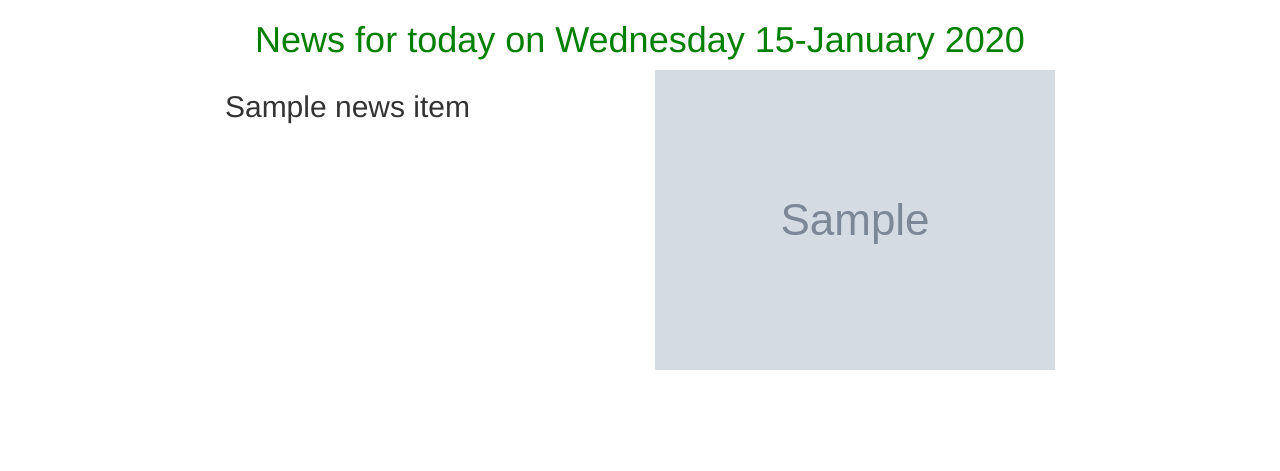
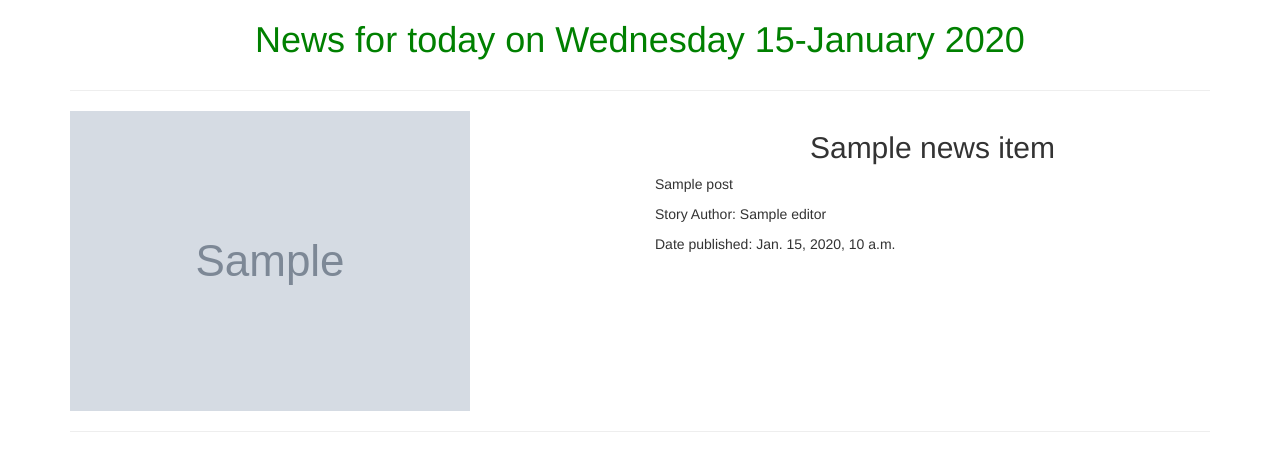
Before and after one commit to sam2020-4/Moringa-tribune, a Django app: template news/templates/all-news/today-news.html in a window 1280 px wide. Shown: the part 52-523 px from the top of the page. Run offline with Django 3.2, Linux system fonts and the light colour scheme; the template is opened without the code that fills it: most values are stand-ins (such as "Sample title", 1, 10 or a date in 2020); grey boxes marked "Sample" are stand-in pictures; some libraries are stand-ins or nearby versions.

Commit message:
modified news template

```diff
--- a/news/templates/all-news/today-news.html
+++ b/news/templates/all-news/today-news.html
@@ -7,18 +7,22 @@
   <!-- Looping through news   -->
   {% for news_item in news %}
   <!-- displaying image uploaded -->
-
+  <hr class="mt-5 mb-5">
   <div class="row">
-    <!-- displaying News articles -->
-    <div class="col-xs-6 col-sm-6 col-md-6 col-lg-6">
-      <h2 class="text-center"> {{ news_item.title }} </h2>
-    </div>
-
     <!--Display news Article images  -->
     <div class="col-xs-6 col-sm-6 col-md-6 col-lg-6">
       <img src="{{news_item.article_image.url}}" class="img-responsive" alt="Image">
     </div>
+
+    <!-- displaying News articles -->
+    <div class="col-xs-6 col-sm-6 col-md-6 col-lg-6">
+      <h2 class="text-center"> {{ news_item.title }} </h2>
+      <p>{{ news_item.post }}</p>
+      <p> Story Author: {{ news_item.editor }}</p>
+      <p>Date published: {{ news_item.pub_date }}</p>
+    </div>
   </div>
+  <hr>
 
   {% empty %}
   <div class="row">
--- a/news/urls.py
+++ b/news/urls.py
@@ -5,7 +5,7 @@ from django.conf.urls import url
 from . import views
 
 urlpatterns=[
-    url(r'^$',views.news_of_day,name='newsToday'),
+    url(r'^$',views.news_today,name='newsToday'),
     url(r'^archives/(\d{4}-\d{2}-\d{2})/$',views.past_days_news,name = 'pastNews'),
     url(r'^search/', views.search_results, name='search_results'),
     url(r'^article/(\d+)',views.article,name ='article')
```
